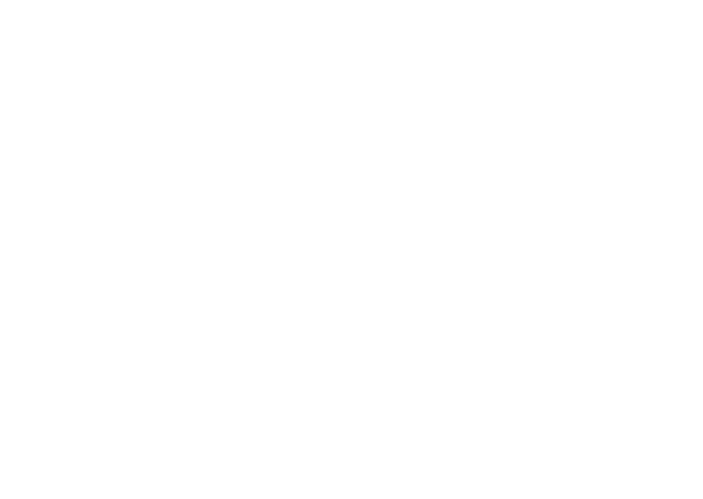
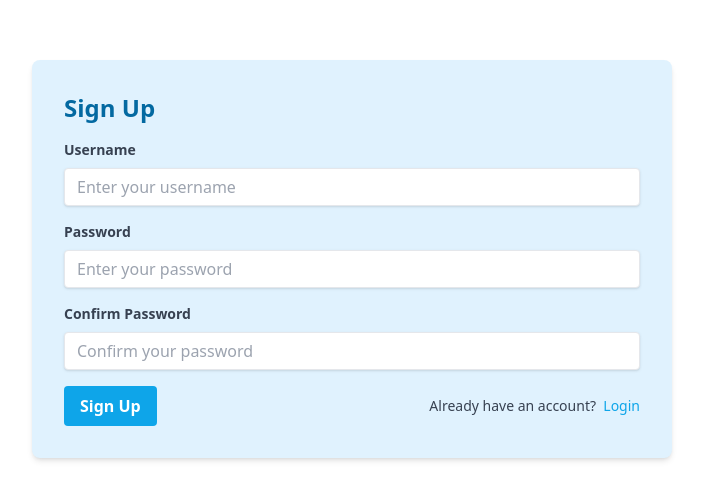
Before and after one commit to TabotCharlesBessong/Booking_App, a React (Vite) app in the folder client/: page /signup in a window 1280 px wide. Before the commit this address had no page. Shown: the part 141-640 px from the top of the page, without its empty margins (288-991 px from the left). Built offline with nearby package versions, Linux system fonts and the light colour scheme.

Commit message:
Done Refactoring

```diff
--- a/client/src/App.tsx
+++ b/client/src/App.tsx
@@ -3,9 +3,10 @@ import React, { Fragment } from 'react'
 import { BrowserRouter, Routes, Route } from 'react-router-dom';
 
 import { Header } from './components'
-import AuthPage from './components/templates/auth/AuthPage'
+import LoginPage from './components/templates/auth/LoginPage'
 import MovieDashboard from './components/templates/movies/MovieDashboard'
 import ProfilePage from './components/templates/user/ProfilePage'
+import SignupPage from './components/templates/auth/SignupPage';
 
 
 
@@ -17,9 +18,9 @@ function App() {
     <BrowserRouter>
       <Routes>
       <Route path="/home" element={<Header />} />
-        <Route path="/" element={<AuthPage />} />
+        <Route path="/login" element={<LoginPage />} />
         <Route path="/moviedash" element={<MovieDashboard />} />
-        {/* <Route path="/products" element={<ProfilePage />} /> */}
+        <Route path="/signup" element={<SignupPage />} />
       </Routes>
     </BrowserRouter>
   );
--- a/client/src/components/templates/auth/AuthPage.tsx
+++ /dev/null
@@ -1,78 +0,0 @@
-import React, { useState } from 'react';
-
-const AuthPage = () => {
-  const [isSignup, setIsSignup] = useState(true); // State variable for form mode
-
-  return (
-    <div className="flex items-center justify-center w-full h-screen bg-white">
-      <div className="w-1/2 p-8 rounded-lg shadow-md bg-sky-100">
-        <h2 className="mb-4 text-2xl font-bold text-sky-700">
-          {isSignup ? 'Sign Up' : 'Login'}
-        </h2>
-        <form onSubmit={(event) => { event.preventDefault(); }}>
-          {/* Add logic for email and password inputs here */}
-          <div className="mb-4">
-            <label htmlFor="email" className="block mb-2 text-sm font-bold text-gray-700">
-              Email
-            </label>
-            <input
-              type="email"
-              id="email"
-              name="email"
-              placeholder="Enter your email"
-              className="w-full px-3 py-2 leading-tight text-gray-700 border rounded shadow appearance-none focus:outline-none focus:ring-2 focus:ring-blue-400 focus:ring-opacity-50"
-              required
-            />
-          </div>
-          <div className="mb-4">
-            <label htmlFor="password" className="block mb-2 text-sm font-bold text-gray-700">
-              Password
-            </label>
-            <input
-              type="password"
-              id="password"
-              name="password"
-              placeholder="Enter your password"
-              className="w-full px-3 py-2 leading-tight text-gray-700 border rounded shadow appearance-none focus:outline-none focus:ring-2 focus:ring-blue-400 focus:ring-opacity-50"
-              required
-            />
-          </div>
-          <div className="flex items-center justify-between">
-            <button
-              type="submit"
-              className="px-4 py-2 font-bold text-white rounded bg-sky-500 hover:bg-sky-700 focus:outline-none focus:ring-2 focus:ring-blue-400 focus:ring-opacity-50"
-            >
-              {isSignup ? 'Sign Up' : 'Login'}
-            </button>
-            {isSignup && (
-              <p className="text-sm text-gray-700">
-                Already have an account? &nbsp;
-                <a
-                  href="#" // Replace with appropriate link or handle transition in JS
-                  className="text-sky-500 hover:underline"
-                  onClick={() => setIsSignup(!isSignup)}
-                >
-                  Login
-                </a>
-              </p>
-            )}
-            {!isSignup && (
-              <p className="text-sm text-gray-700">
-                Don't have an account? &nbsp;
-                <a
-                  href="#" // Replace with appropriate link or handle transition in JS
-                  className="text-sky-500 hover:underline"
-                  onClick={() => setIsSignup(!isSignup)}
-                >
-                  Sign Up
-                </a>
-              </p>
-            )}
-          </div>
-        </form>
-      </div>
-    </div>
-  );
-};
-
-export default AuthPage;
--- /dev/null
+++ b/client/src/components/templates/auth/Input.tsx
@@ -0,0 +1,31 @@
+import React, { useState } from 'react';
+
+const Input = ({ label, type, placeholder, errorMessage, inputProps }) => {
+  const [value, setValue] = useState(''); // State for input value
+
+  const handleChange = (event) => {
+    setValue(event.target.value);
+  };
+
+  return (
+    <div className="mb-4">
+      <label htmlFor={label} className="block mb-2 text-sm font-bold text-gray-700">
+        {label}
+      </label>
+      <input
+        type={type}
+        id={label}
+        name={label}
+        placeholder={placeholder}
+        className="w-full px-3 py-2 leading-tight text-gray-700 border rounded shadow appearance-none focus:outline-none focus:ring-2 focus:ring-blue-400 focus:ring-opacity-50"
+        value={value}
+        onChange={handleChange}
+        {...inputProps} // Pass additional props (e.g., disabled)
+        required
+      />
+      {errorMessage && <p className="text-red-500">{errorMessage}</p>}
+    </div>
+  );
+};
+
+export default Input;
--- /dev/null
+++ b/client/src/components/templates/auth/LoginPage.tsx
@@ -0,0 +1,36 @@
+import { Link } from 'react-router-dom';
+import Input from './Input';
+import React from 'react';
+
+const LoginPage = () => {
+  // Handle form submission and authentication logic here
+
+  return (
+    <div className="flex items-center justify-center w-full h-screen bg-white">
+      <div className="w-1/2 p-8 rounded-lg shadow-md bg-sky-100">
+        <h2 className="mb-4 text-2xl font-bold text-sky-700">Login</h2>
+        <form onSubmit={(event) => { event.preventDefault(); }}>
+
+          <Input label="Username" type="text" placeholder="Enter your username" />
+          <Input label="Password" type="password" placeholder="Enter your password" />
+          <div className="flex items-center justify-between">
+            <button
+              type="submit"
+              className="px-4 py-2 font-bold text-white rounded bg-sky-500 hover:bg-sky-700 focus:outline-none focus:ring-2 focus:ring-blue-400 focus:ring-opacity-50"
+            >
+              Log In
+            </button>
+            <p className="text-sm text-gray-700">
+              Don't have an account? &nbsp;
+              <Link to="/signup" className="text-sky-500 hover:underline">
+                SignUp
+              </Link>
+            </p>
+          </div>
+        </form>
+      </div>
+    </div>
+  );
+};
+
+export default LoginPage;
--- /dev/null
+++ b/client/src/components/templates/auth/SignupPage.tsx
@@ -0,0 +1,42 @@
+import React, { useState } from 'react';
+import { Link } from 'react-router-dom';
+import Input from './Input';
+
+
+const SignupPage = () => {
+  // ... no changes in state variable and initial rendering
+
+  return (
+    <div className="flex items-center justify-center w-full h-screen bg-white">
+      <div className="w-1/2 p-8 rounded-lg shadow-md bg-sky-100">
+        <h2 className="mb-4 text-2xl font-bold text-sky-700">Sign Up</h2>
+        <form onSubmit={(event) => { event.preventDefault(); }}>
+          {/* Add logic for email and password inputs here */}
+          <div className="mb-4">
+          <Input label="Username" type="text" placeholder="Enter your username" />
+          <Input label="Password" type="password" placeholder="Enter your password" />
+          <Input label="Confirm Password" type="password" placeholder="Confirm your password" />
+          </div>
+          <div className="flex items-center justify-between">
+          </div>
+          <div className="flex items-center justify-between">
+            <button
+              type="submit"
+              className="px-4 py-2 font-bold text-white rounded bg-sky-500 hover:bg-sky-700 focus:outline-none focus:ring-2 focus:ring-blue-400 focus:ring-opacity-50"
+            >
+              Sign Up
+            </button>
+            <p className="text-sm text-gray-700">
+              Already have an account? &nbsp;
+              <Link to="/login" className="text-sky-500 hover:underline">
+                Login
+              </Link>
+            </p>
+          </div>
+        </form>
+      </div>
+    </div>
+  );
+}
+
+export default SignupPage;
```
